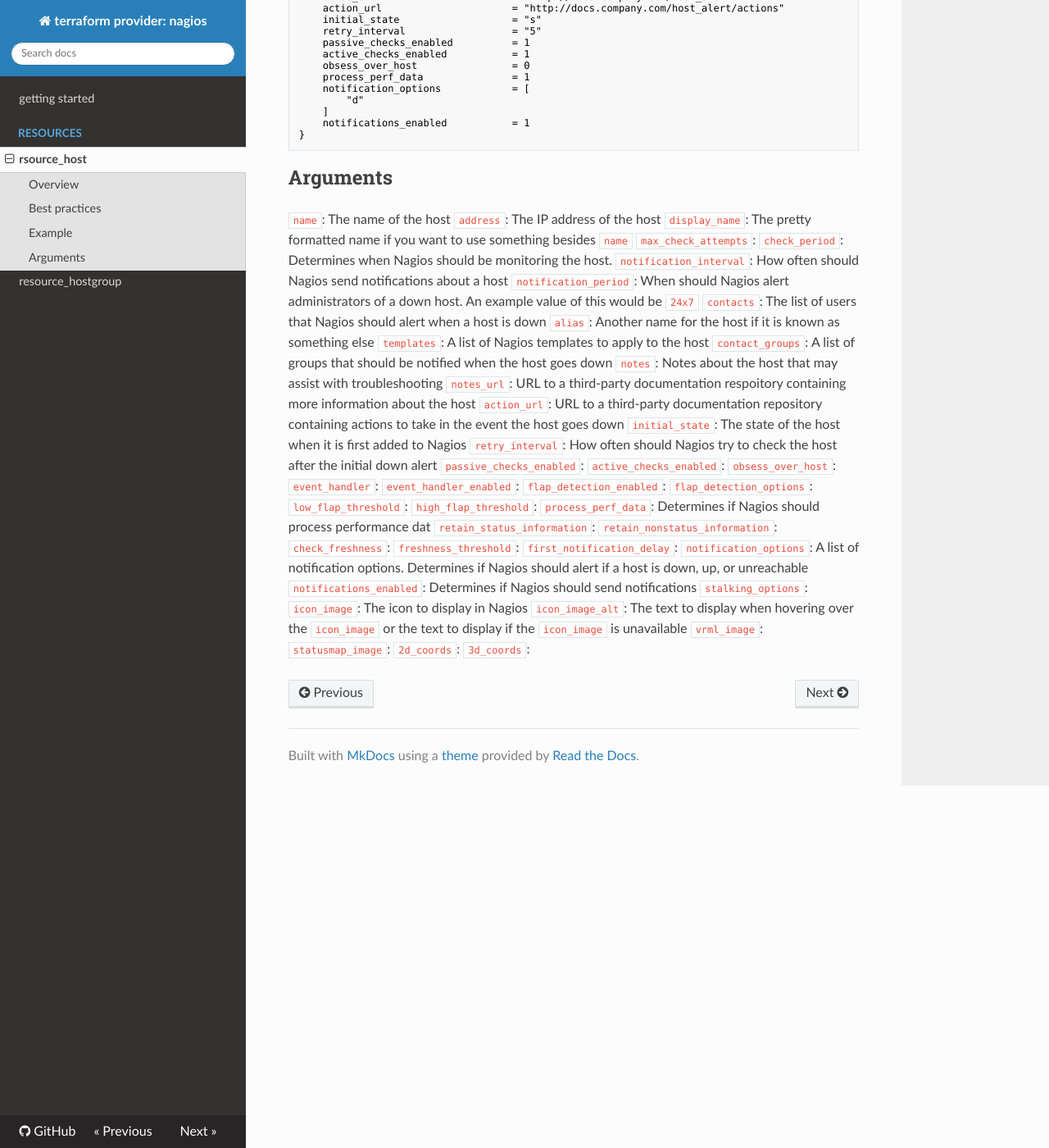
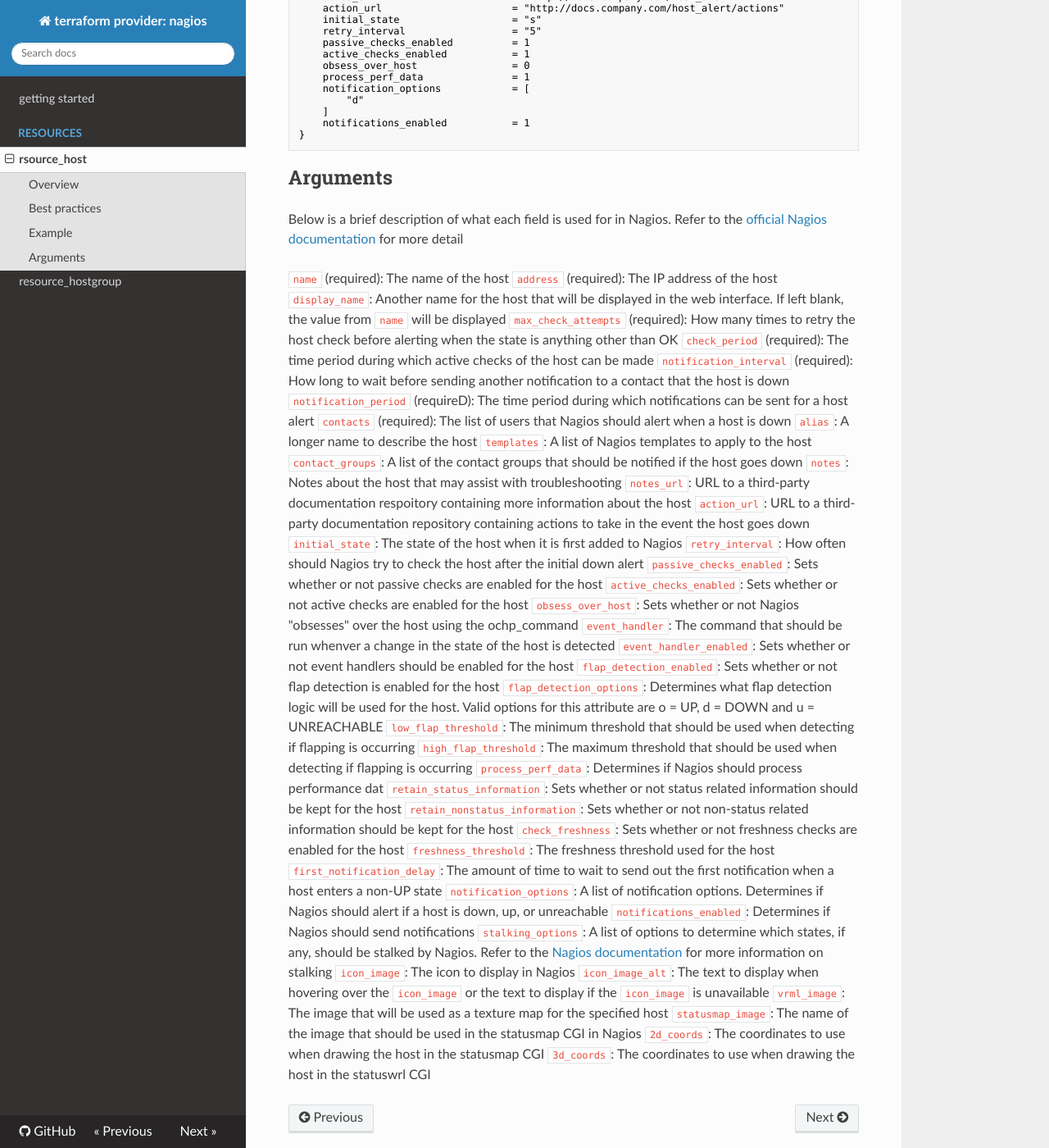
Before and after one commit to devopsdunkin/terraform-provider-nagios, an MkDocs documentation site: the page built from docs/resources/resource_host.md, in a window 1280 px wide and 1400 px high, scrolled down 806 px. Shown: the whole window at 82% size. Built offline with MkDocs 1.6.1, drawn with Linux system fonts in a browser that asks for light colours; nearby versions of some CDN libraries.

Commit message:
Updates host docs with descriptions of each argument

```diff
--- a/docs/resources/resource_host.md
+++ b/docs/resources/resource_host.md
@@ -47,43 +47,45 @@ resource "nagios_host" "host1" {
 
 ## Arguments
 
-`name`: The name of the host
-`address`: The IP address of the host
-`display_name`: The pretty formatted name if you want to use something besides `name`
-`max_check_attempts`:
-`check_period`: Determines when Nagios should be monitoring the host.
-`notification_interval`: How often should Nagios send notifications about a host
-`notification_period`: When should Nagios alert administrators of a down host. An example value of this would be `24x7`
-`contacts`: The list of users that Nagios should alert when a host is down
-`alias`: Another name for the host if it is known as something else
+Below is a brief description of what each field is used for in Nagios. Refer to the [official Nagios documentation](https://assets.nagios.com/downloads/nagioscore/docs/nagioscore/3/en/objectdefinitions.html) for more detail
+
+`name` (required): The name of the host
+`address` (required): The IP address of the host
+`display_name`: Another name for the host that will be displayed in the web interface. If left blank, the value from `name` will be displayed
+`max_check_attempts` (required): How many times to retry the host check before alerting when the state is anything other than OK
+`check_period` (required): The time period during which active checks of the host can be made
+`notification_interval` (required): How long to wait before sending another notification to a contact that the host is down
+`notification_period` (requireD): The time period during which notifications can be sent for a host alert
+`contacts` (required): The list of users that Nagios should alert when a host is down
+`alias`: A longer name to describe the host
 `templates`: A list of Nagios templates to apply to the host
-`contact_groups`: A list of groups that should be notified when the host goes down
+`contact_groups`: A list of the contact groups that should be notified if the host goes down
 `notes`: Notes about the host that may assist with troubleshooting
 `notes_url`: URL to a third-party documentation respoitory containing more information about the host
 `action_url`: URL to a third-party documentation repository containing actions to take in the event the host goes down
 `initial_state`: The state of the host when it is first added to Nagios
 `retry_interval`: How often should Nagios try to check the host after the initial down alert
-`passive_checks_enabled`:
-`active_checks_enabled`:
-`obsess_over_host`:
-`event_handler`:
-`event_handler_enabled`:
-`flap_detection_enabled`:
-`flap_detection_options`:
-`low_flap_threshold`:
-`high_flap_threshold`:
+`passive_checks_enabled`: Sets whether or not passive checks are enabled for the host
+`active_checks_enabled`: Sets whether or not active checks are enabled for the host
+`obsess_over_host`: Sets whether or not Nagios "obsesses" over the host using the ochp_command
+`event_handler`: The command that should be run whenver a change in the state of the host is detected
+`event_handler_enabled`: Sets whether or not event handlers should be enabled for the host
+`flap_detection_enabled`: Sets whether or not flap detection is enabled for the host
+`flap_detection_options`: Determines what flap detection logic will be used for the host. Valid options for this attribute are o = UP, d = DOWN and u = UNREACHABLE
+`low_flap_threshold`: The minimum threshold that should be used when detecting if flapping is occurring
+`high_flap_threshold`: The maximum threshold that should be used when detecting if flapping is occurring
 `process_perf_data`: Determines if Nagios should process performance dat
-`retain_status_information`:
-`retain_nonstatus_information`:
-`check_freshness`:
-`freshness_threshold`:
-`first_notification_delay`:
+`retain_status_information`: Sets whether or not status related information should be kept for the host
+`retain_nonstatus_information`: Sets whether or not non-status related information should be kept for the host
+`check_freshness`: Sets whether or not freshness checks are enabled for the host
+`freshness_threshold`: The freshness threshold used for the host
+`first_notification_delay`: The amount of time to wait to send out the first notification when a host enters a non-UP state
 `notification_options`: A list of notification options. Determines if Nagios should alert if a host is down, up, or unreachable
 `notifications_enabled`: Determines if Nagios should send notifications
-`stalking_options`:
+`stalking_options`: A list of options to determine which states, if any, should be stalked by Nagios. Refer to the [Nagios documentation](https://assets.nagios.com/downloads/nagioscore/docs/nagioscore/3/en/stalking.html) for more information on stalking
 `icon_image`: The icon to display in Nagios
 `icon_image_alt`:  The text to display when hovering over the `icon_image` or the text to display if the `icon_image` is unavailable
-`vrml_image`:
-`statusmap_image`:
-`2d_coords`:
-`3d_coords`:
+`vrml_image`: The image that will be used as a texture map for the specified host
+`statusmap_image`: The name of the image that should be used in the statusmap CGI in Nagios
+`2d_coords`: The coordinates to use when drawing the host in the statusmap CGI
+`3d_coords`: The coordinates to use when drawing the host in the statuswrl CGI
```
